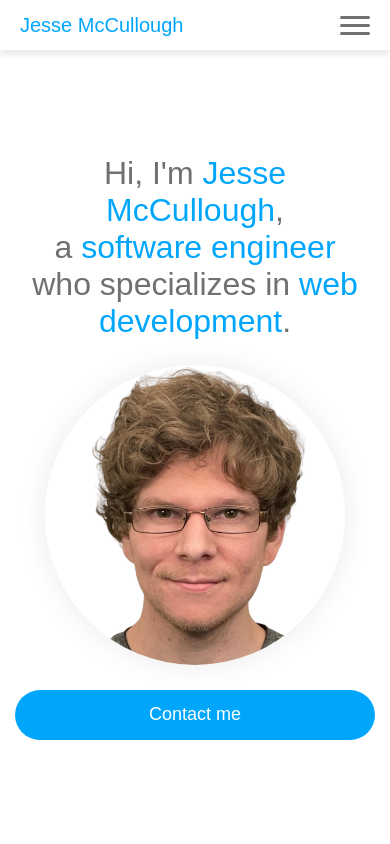
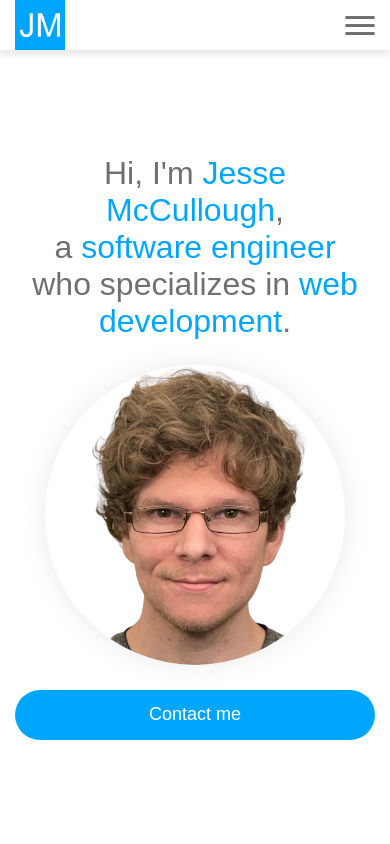
Before and after one commit to JesseMcCullough/jessem.dev, a React (Create React App) app: page / in a window 390 px wide. Shown: the top 844 px of the page. Built offline with nearby package versions, Linux system fonts and the light colour scheme; the HTML template or start-up script is replaced by a standard one.

Commit message:
Added logo to nav

```diff
--- a/src/components/Navigation/Navigation.js
+++ b/src/components/Navigation/Navigation.js
@@ -1,5 +1,6 @@
 import { useState } from "react";
 import styles from "./Navigation.module.css";
+import logo from "../../images/logo.jpg";
 
 export default function Navigation() {
     const [isMobileMenuActive, setIsMobileMenuActive] = useState(false);
@@ -14,9 +15,7 @@ export default function Navigation() {
         <nav className={navClasses}>
             <div className={styles.background}></div>
             <div className={`${styles.container} container`}>
-                <div className={styles.person}>
-                    <span className={styles.name}>Jesse McCullough</span>
-                </div>
+                <img className={styles.logo} src={logo} alt="" />
                 <ul>
                     <li onClick={onClickMobileMenu}>
                         <a href="#portfolio">Portfolio</a>
--- a/src/components/Navigation/Navigation.module.css
+++ b/src/components/Navigation/Navigation.module.css
@@ -1,5 +1,5 @@
 nav {
-    padding: 5px 20px;
+    padding: 5px var(--horizontal-space);
     height: 50px;
     box-shadow: 0 5px 5px var(--box-shadow-color);
     position: relative;
@@ -23,6 +23,14 @@ nav .background {
     left: 0;
 }
 
+nav .logo {
+    position: absolute;
+    top: 0;
+    left: var(--horizontal-space);
+    z-index: 1;
+    height: 100%;
+}
+
 nav ul {
     list-style-type: none;
     display: flex;
@@ -33,11 +41,11 @@ nav ul {
 }
 
 nav ul li {
-    margin-right: 150px;
+    margin-right: 50px;
 }
 
 nav ul li:first-of-type {
-    margin-left: 150px;
+    margin-left: 100px;
 }
 
 nav ul li:last-of-type {
@@ -128,26 +136,6 @@ nav.active .mobile-menu-icon .bar:nth-child(3) {
     transform: rotate(45deg) translate(8px, -2px);
 }
 
-@media screen and (max-width: 1110px) {
-    nav ul li {
-        margin-right: 100px;
-    }
-
-    nav ul li:first-of-type {
-        margin-left: 100px;
-    }
-}
-
-@media screen and (max-width: 910px) {
-    nav ul li {
-        margin-right: 50px;
-    }
-
-    nav ul li:first-of-type {
-        margin-left: 50px;
-    }
-}
-
 @media screen and (max-width: 770px) {
     nav {
         box-shadow: none;
@@ -155,6 +143,10 @@ nav.active .mobile-menu-icon .bar:nth-child(3) {
 
     nav .mobile-menu-icon {
         display: flex;
+    }
+
+    nav .container {
+        justify-content: right;
     }
 
     nav ul {
```
Also changed, not shown: src/images/logo.jpg (added).
